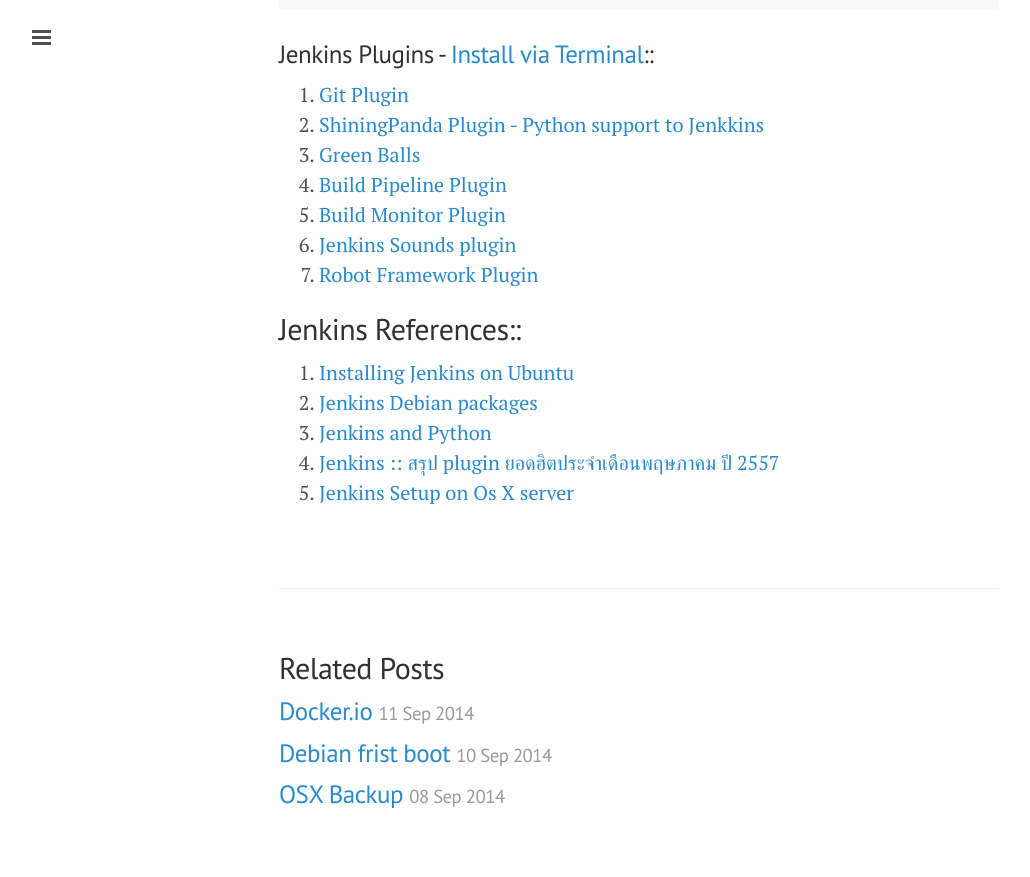
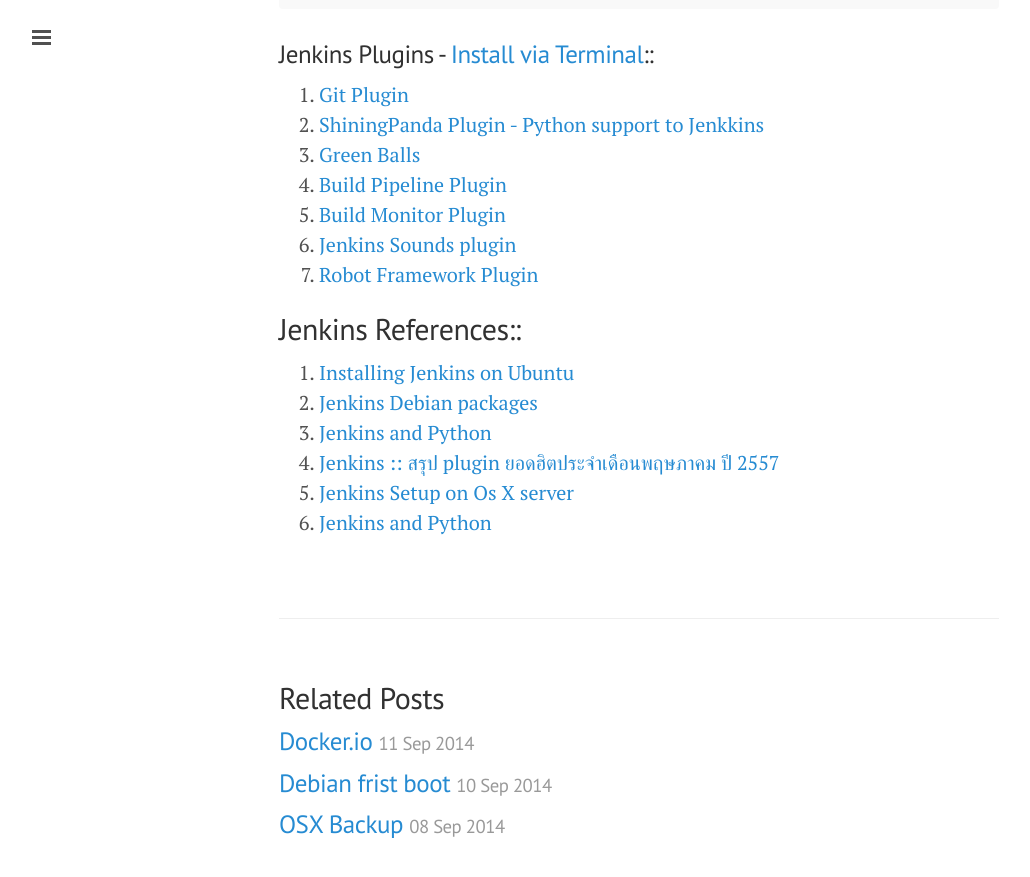
Before and after one commit to ibotdotout/ibotdotout.github.io, a Jekyll site: the page built from _posts/2014-07-19-continuous-integration.md, in a window 1280 px wide and 900 px high, scrolled down 7457 px. Shown: the top 877 px of the window, without its empty margins (1-1031 px from the left). Built offline with Jekyll 4.4.1, drawn with Linux system fonts in a browser that asks for light colours; Markdown is read by kramdown in place of the engine named in the settings.

Commit message:
update Jenkins and Python

```diff
--- a/_posts/2014-07-19-continuous-integration.md
+++ b/_posts/2014-07-19-continuous-integration.md
@@ -294,3 +294,4 @@ $ sudo service jenkins restart
    Python](http://www.alexconrad.org/2011/10/jenkins-and-python.html)
 4. [Jenkins :: สรุป plugin ยอดฮิตประจำเดือนพฤษภาคม ปี 2557](http://www.somkiat.cc/jenkins-popular-plugins/)
 5. [Jenkins Setup on Os X server](http://oemden.com/?p=205)
+6. [Jenkins and Python](http://www.alexconrad.org/2011/10/jenkins-and-python.html)
```
